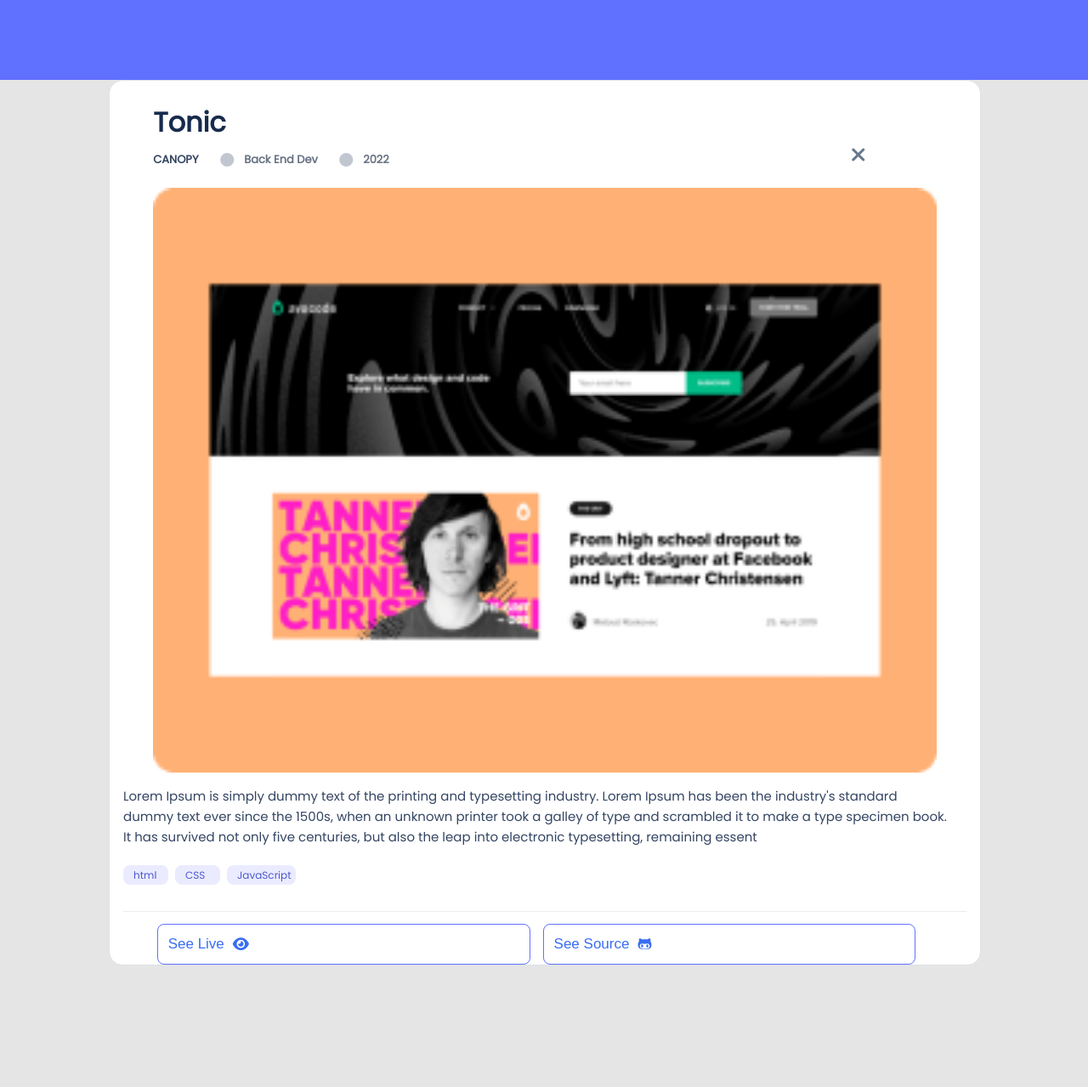
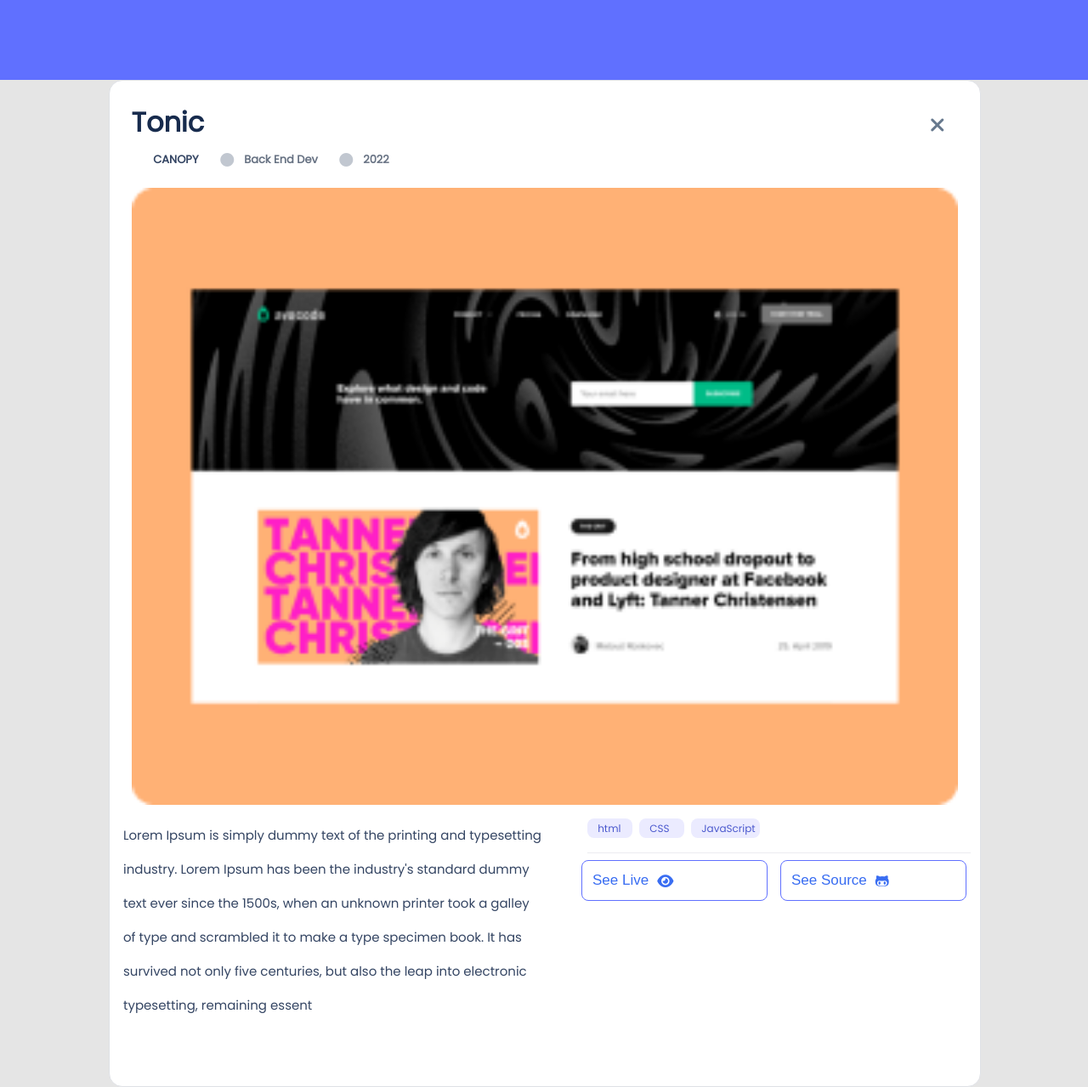
Before and after one commit to Alzubair98/Portfoilo, a plain HTML site: page index.html in a window 1280 px wide. Shown: the part 5519-6798 px from the top of the page at 85% size. Before the commit the page ends 6655 px from the top, so only its background shows below. Drawn offline with Linux system fonts and the light colour scheme.

Commit message:
card-popup for desktop

```diff
--- a/index.html
+++ b/index.html
@@ -22,9 +22,9 @@
     <div class="orders-cont">
       <button class="x-button"><i class="fa-solid fa-xmark"></i></button>
       <ul class="orders">
-        <li class="linkers"><a class="nav-link nav-link2" href="#cards">Portoflio</a></li>
-        <li class="linkers"><a class="nav-link nav-link2" href="#desk">About</a></li>
-        <li class="linkers"><a class="nav-link nav-link2" href="#the-final">Contact</a></li>
+        <li class="linkers"><a class="nav-link" href="#cards">Portoflio</a></li>
+        <li class="linkers"><a class="nav-link" href="#desk">About</a></li>
+        <li class="linkers"><a class="nav-link" href="#the-final">Contact</a></li>
       </ul>
     </div>
     <div class="header">
--- a/style.css
+++ b/style.css
@@ -1188,4 +1188,50 @@ ul {
       margin-left: 0%;
     }
   }
+
+  /* full-card-section */
+
+  .card-text-cont{
+    width: 95%;
+  }
+
+  .card-xbutton{
+    margin-top: 4%;
+    margin-right: 1%;
+    width: auto;
+  }
+
+  .card-img-continer{
+    width: 95%;
+  }
+
+  .second-part{
+    display: flex;
+    flex-direction: row;
+  }
+
+  .full-card-hr{
+    left: 55%;
+    top: 76%;
+    position: absolute;
+    width: 44%;
+  }
+
+  .full-card-tags{
+    position: absolute;
+    left: 55%;
+  }
+
+  .full-card-buttons{
+    margin-top: 5%;
+  }
+
+  .second-part-text{
+    height: 300px;
+    line-height: 40px;
+  }
+
+
+
+
 }
```
